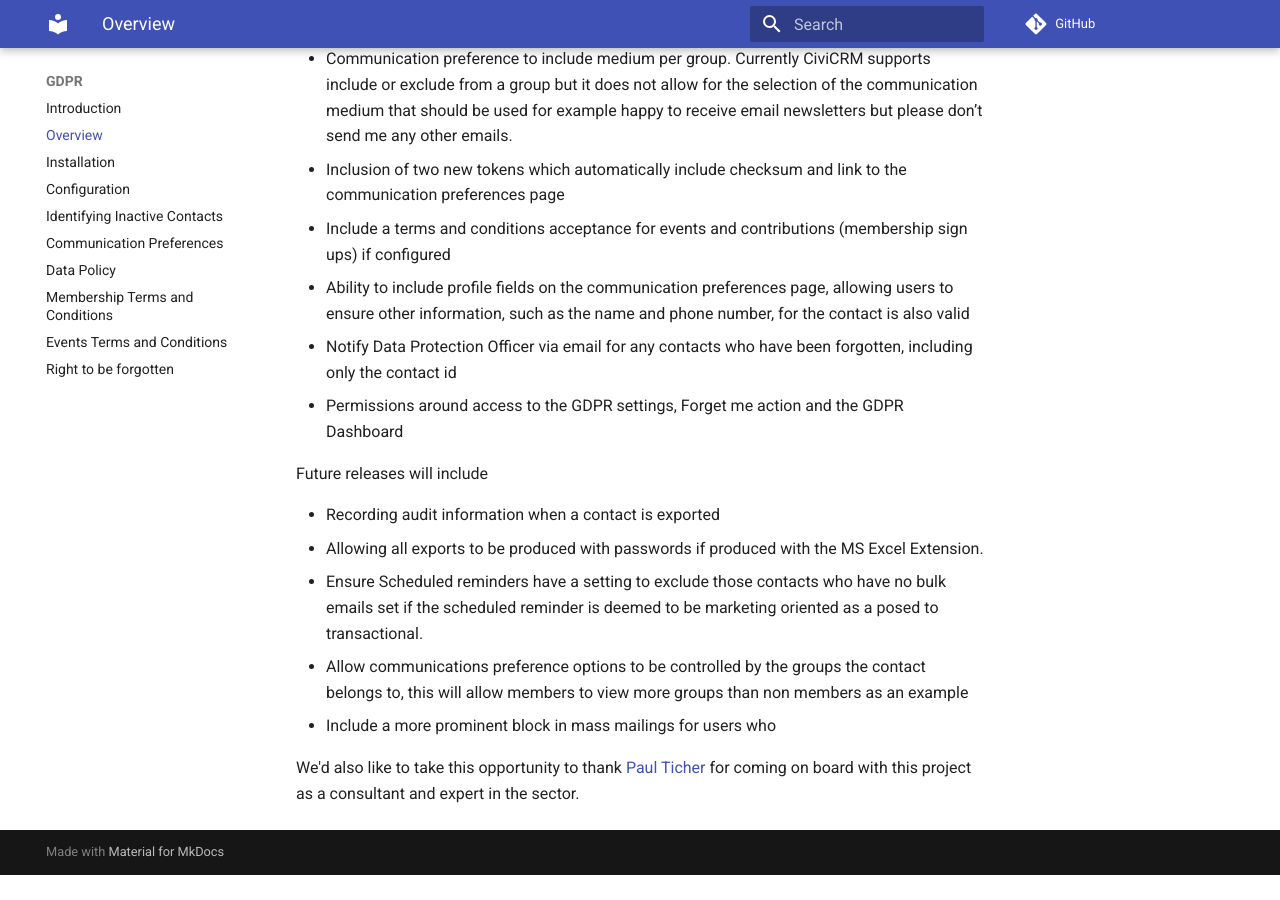
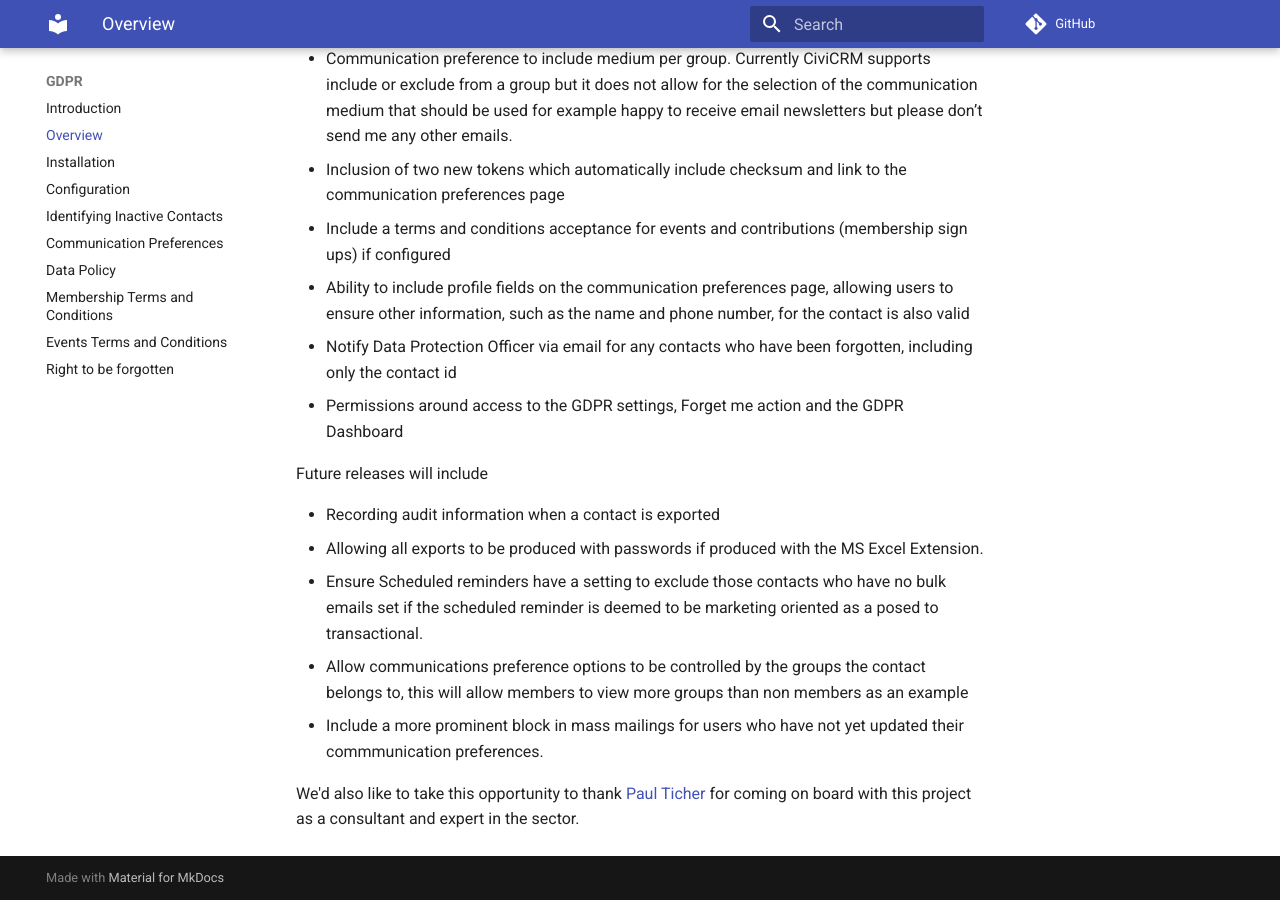
Before and after one commit to veda-consulting-company/uk.co.vedaconsulting.gdpr, an MkDocs documentation site: the page built from docs/overview.md, in a window 1280 px wide and 900 px high, scrolled down 1317 px. Built offline with MkDocs 1.6.1 and Material for MkDocs 9.7.7, drawn with Linux system fonts in a browser that asks for light colours; comment, search, counter and statistics services are not loaded; old or Windows-style settings are respelled for this version of MkDocs; before the commit the page ends 2192 px from its top, so only the background shows below that.

Commit message:
Missing text from overview

```diff
--- a/docs/overview.md
+++ b/docs/overview.md
@@ -33,7 +33,7 @@ Future releases will include
 * Allowing all exports to be produced with passwords if produced with the MS Excel Extension.
 * Ensure Scheduled reminders have a setting to exclude those contacts who have no bulk emails set if the scheduled reminder is deemed to be marketing oriented as a posed to transactional.
 * Allow communications preference options to be controlled by the groups the contact belongs to, this will allow members to view more groups than non members as an example
-* Include a more prominent block in mass mailings for users who
+* Include a more prominent block in mass mailings for users who have not yet updated their commmunication preferences.
 
 We'd also like to take this opportunity to thank [Paul Ticher][Paul Ticher Site] for coming on board with this project as a consultant and expert in the sector.
 
```
Also changed, not shown: docs/communication-preferences.md (+2 -0 lines).
